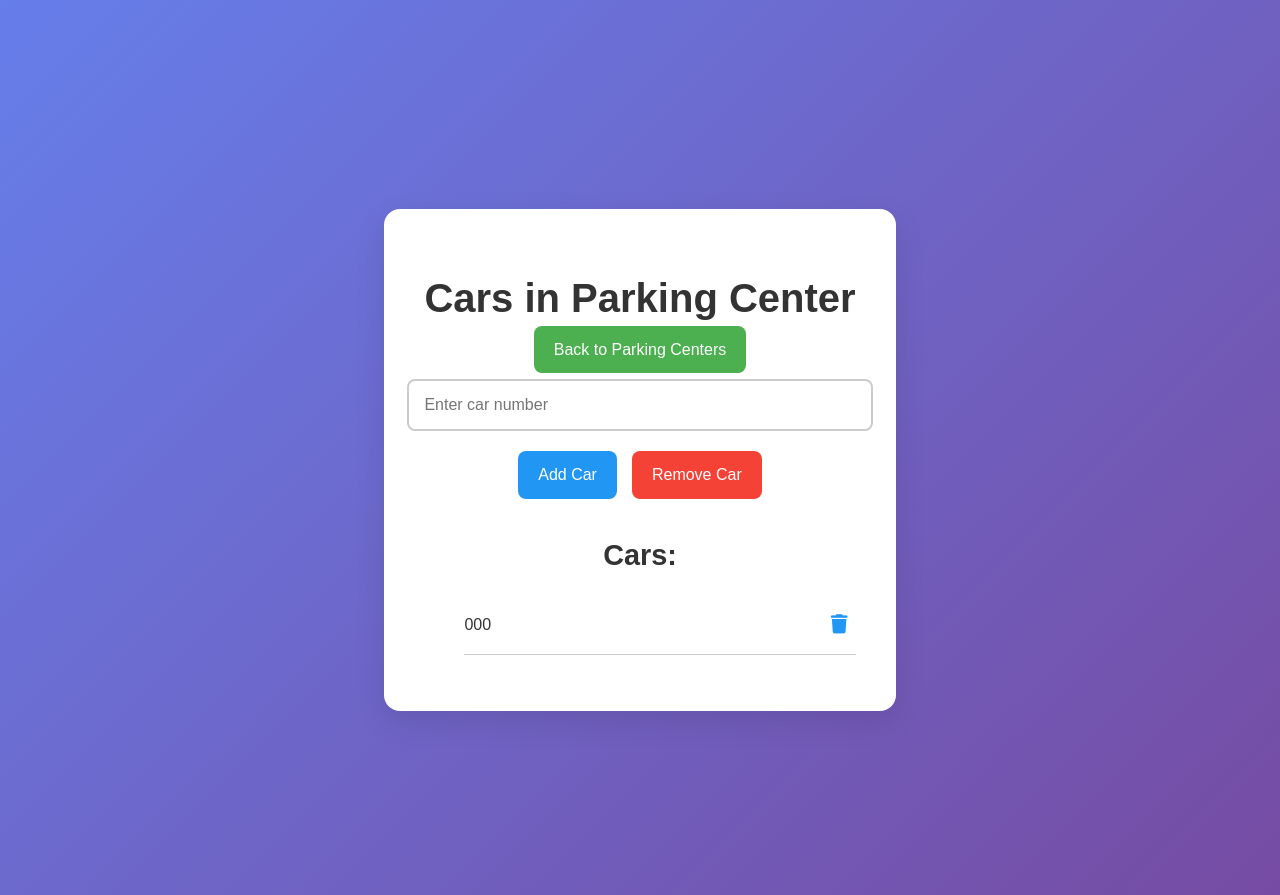
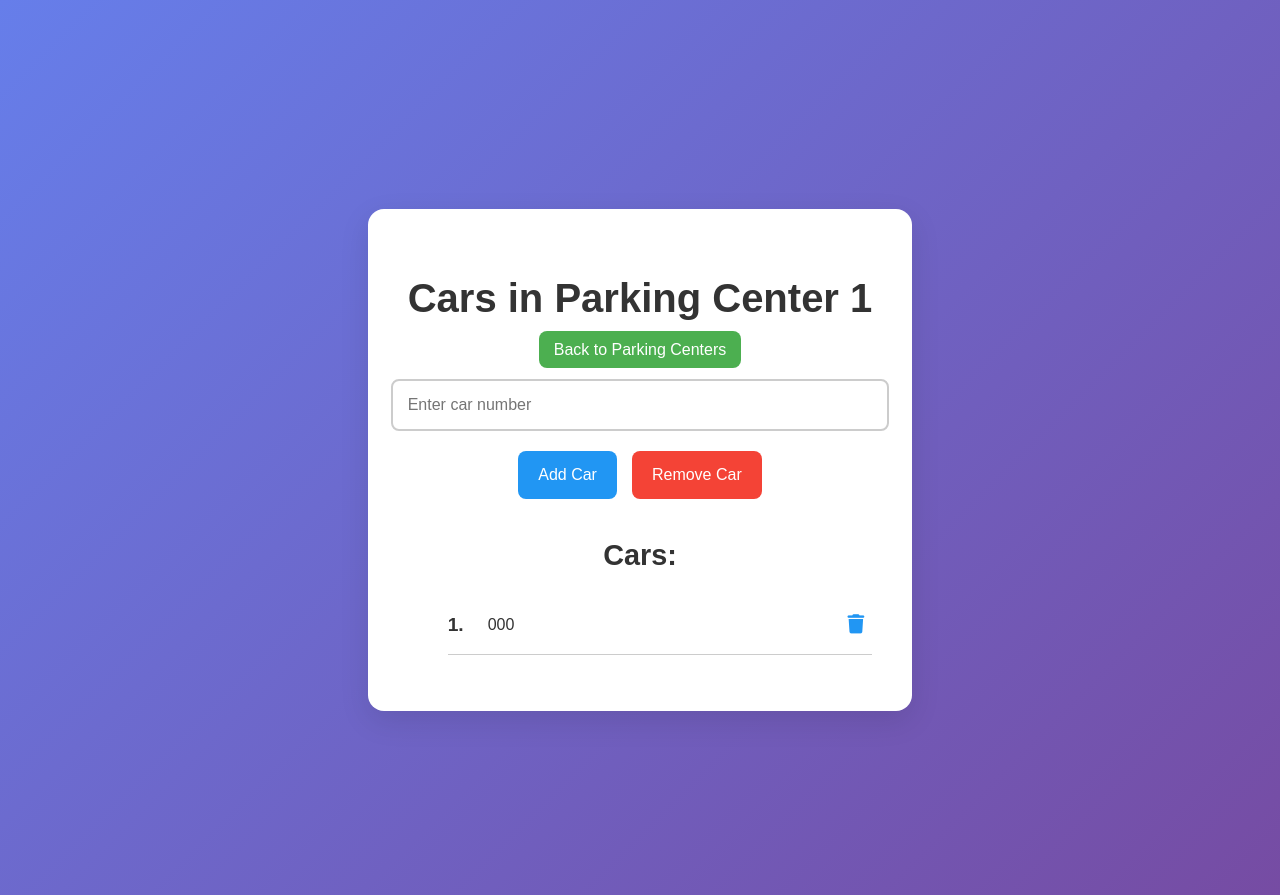
Before and after one commit to d34d-5h07/parking-center, a Flask app: page /parking_center/1 in a window 1280 px wide. Shown: the top 895 px of the page. Run offline with Flask 2, Linux system fonts and the light colour scheme; a user stored in the database is signed in; tables that the repository leaves empty hold one stand-in row (values such as "Sample post").

Commit message:
Final Stage

```diff
--- a/app.py
+++ b/app.py
@@ -18,7 +18,9 @@ def init_db():
         conn.execute(
             'CREATE TABLE IF NOT EXISTS parking_centers (id INTEGER PRIMARY KEY, name TEXT, user_id INTEGER, FOREIGN KEY(user_id) REFERENCES users(id))')
         conn.execute(
-            'CREATE TABLE IF NOT EXISTS cars (id INTEGER PRIMARY KEY, car_number TEXT UNIQUE, parking_center_id INTEGER, FOREIGN KEY(parking_center_id) REFERENCES parking_centers(id))')
+            'CREATE TABLE IF NOT EXISTS cars (id INTEGER PRIMARY KEY, car_number TEXT UNIQUE)')
+        conn.execute(
+            'CREATE TABLE IF NOT EXISTS parking_center_car (id INTEGER PRIMARY KEY, parking_center_id INTEGER, car_id INTEGER, entry_time TEXT, exit_time TEXT, FOREIGN KEY(parking_center_id) REFERENCES parking_centers(id), FOREIGN KEY(car_id) REFERENCES cars(id))')
         conn.commit()
 
 
@@ -132,7 +134,8 @@ def view_parking_center(center_id):
 
     with sqlite3.connect('parking.db') as conn:
         cursor = conn.cursor()
-        cursor.execute('SELECT * FROM cars WHERE parking_center_id = ?', (center_id,))
+        cursor.execute('SELECT c.id, c.car_number, pcc.entry_time, pcc.exit_time FROM cars c '
+                       'JOIN parking_center_car pcc ON c.id = pcc.car_id WHERE pcc.parking_center_id = ?', (center_id,))
         cars = cursor.fetchall()
 
     return render_template('view_parking_center.html', cars=cars, center_id=center_id)
@@ -147,17 +150,28 @@ def manage_car_in_center(center_id):
     with sqlite3.connect('parking.db') as conn:
         cursor = conn.cursor()
 
+        # Check if the car exists in the cars table
+        cursor.execute('SELECT id FROM cars WHERE car_number = ?', (car_number,))
+        car = cursor.fetchone()
+
+        if not car:
+            # Add car to the cars table if not already there
+            cursor.execute('INSERT INTO cars (car_number) VALUES (?)', (car_number,))
+            car_id = cursor.lastrowid
+        else:
+            car_id = car[0]
+
         if action == 'add':
             try:
-                cursor.execute('INSERT INTO cars (car_number, parking_center_id) VALUES (?, ?)',
-                               (car_number, center_id))
+                cursor.execute('INSERT INTO parking_center_car (parking_center_id, car_id, entry_time) VALUES (?, ?, datetime("now"))',
+                               (center_id, car_id))
                 conn.commit()
                 flash(f'Car {car_number} added successfully.', 'success')
             except sqlite3.IntegrityError:
                 flash(f'Car {car_number} is already in the list.', 'error')
 
         elif action == 'remove':
-            cursor.execute('DELETE FROM cars WHERE car_number = ? AND parking_center_id = ?', (car_number, center_id))
+            cursor.execute('DELETE FROM parking_center_car WHERE car_id = ? AND parking_center_id = ?', (car_id, center_id))
             if cursor.rowcount == 0:
                 flash(f'Car {car_number} is not in the list.', 'error')
             else:
--- a/static/style.css
+++ b/static/style.css
@@ -91,6 +91,23 @@ p {
 }
 
 .secondary-btn:hover {
+    background-color: #45a049; /* Darker green on hover */
+}
+
+
+.register-btn {
+    background-color: #4caf50; /* Green for secondary actions */
+    color: #fff;
+    padding: 10px 15px;
+    font-size: 1em;
+    border: none;
+    border-radius: 8px;
+    cursor: pointer;
+    text-decoration: none;
+    transition: all 0.3s ease-in-out;
+}
+
+.register-btn:hover {
     background-color: #45a049; /* Darker green on hover */
 }
 
@@ -192,13 +209,25 @@ p {
 }
 
 @keyframes fadein {
-    from {bottom: 0; opacity: 0;}
-    to {bottom: 30px; opacity: 1;}
+    from {
+        bottom: 0;
+        opacity: 0;
+    }
+    to {
+        bottom: 30px;
+        opacity: 1;
+    }
 }
 
 @keyframes fadeout {
-    from {bottom: 30px; opacity: 1;}
-    to {bottom: 0; opacity: 0;}
+    from {
+        bottom: 30px;
+        opacity: 1;
+    }
+    to {
+        bottom: 0;
+        opacity: 0;
+    }
 }
 
 /* Responsive Design */
@@ -237,7 +266,7 @@ p {
 
 .parking-center-list {
     list-style: none; /* Remove default list styling */
-    padding-left: 0;  /* Remove any default padding */
+    padding-left: 0; /* Remove any default padding */
 }
 
 .parking-center-item {
@@ -270,10 +299,30 @@ p {
     gap: 10px; /* Adds spacing between the buttons */
 }
 
+
+/* Add numbering for car items */
+.car-list {
+    counter-reset: car-counter; /* Initialize counter */
+}
+
 .car-item {
     display: flex;
     justify-content: space-between;
     align-items: center;
     padding: 10px 0;
     border-bottom: 1px solid #ccc; /* Optional: adds a divider between cars */
+    position: relative;
+    padding-left: 40px; /* Add padding to make space for the numbers */
 }
+
+.car-item::before {
+    content: counter(car-counter) ". "; /* Adds the number before the car name */
+    counter-increment: car-counter; /* Increment the counter */
+    position: absolute;
+    left: 0; /* Position the number on the left */
+    top: 50%;
+    transform: translateY(-50%);
+    font-weight: bold;
+    color: #333; /* Optional: style the number */
+    font-size: 1.2em; /* Adjust size if needed */
+}
--- a/templates/dashboard.html
+++ b/templates/dashboard.html
@@ -10,8 +10,6 @@
 <body>
     <div class="container">
         <div class="card">
-            <h1>Welcome, {{ session['username'] }}</h1>
-
             <h2>Your Parking Centers</h2>
             {% if parking_centers|length > 0 %}
                 <ul class="parking-center-list">
--- a/templates/login.html
+++ b/templates/login.html
@@ -22,7 +22,7 @@
                 </div>
             </form>
 
-            <p>Don't have an account? <a href="{{ url_for('register') }}" class="secondary-btn">Register here</a></p>
+            <p>Don't have an account? <a href="{{ url_for('register') }}" class="register-btn">Register here</a></p>
         </div>
     </div>
 
--- a/templates/register.html
+++ b/templates/register.html
@@ -22,7 +22,7 @@
                 </div>
             </form>
 
-            <p>Already have an account? <a href="{{ url_for('login') }}" class="secondary-btn">Login here</a></p>
+            <p>Already have an account? <a href="{{ url_for('login') }}" class="register-btn">Login here</a></p>
         </div>
     </div>
 
--- a/templates/view_parking_center.html
+++ b/templates/view_parking_center.html
@@ -10,11 +10,11 @@
 <body>
     <div class="container">
         <div class="card">
-            <h1>Cars in Parking Center</h1>
+            <h1>Cars in Parking Center {{ cars|length }}</h1>
 
             <!-- Back Button -->
             <div class="back-btn-container">
-                <a href="{{ url_for('dashboard') }}" class="secondary-btn">Back to Parking Centers</a>
+                <a href="{{ url_for('dashboard') }}" class="register-btn">Back to Parking Centers</a>
             </div>
 
             <!-- Toast container -->
@@ -46,6 +46,7 @@
                         </li>
                     {% endfor %}
                 </ul>
+                <!-- Display Total Number of Cars -->
             {% else %}
                 <p>No cars in this center.</p>
             {% endif %}
```
